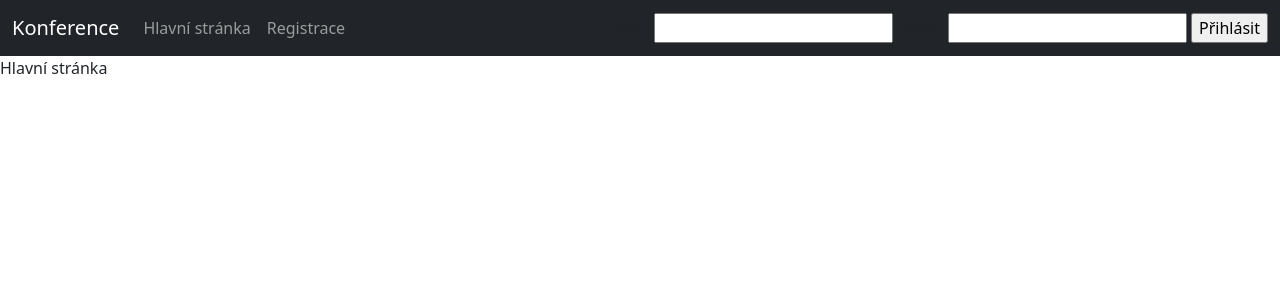
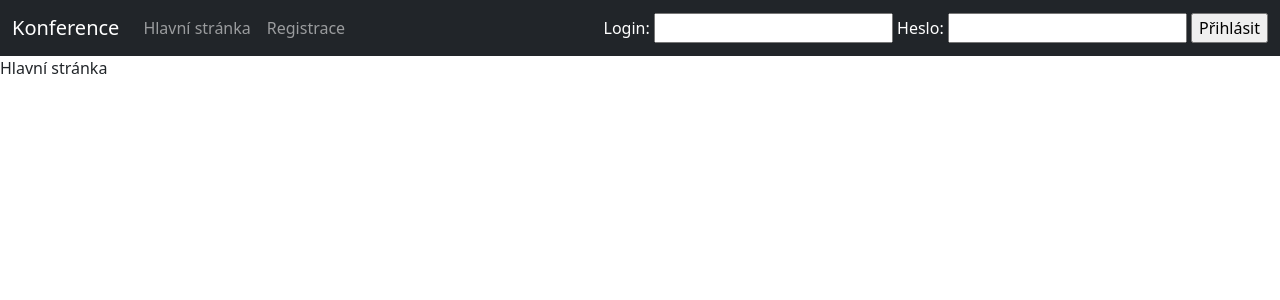
Before and after one commit to lukajin/semestralka-web, a PHP site: template pages/home.twig in a window 1280 px wide. Shown: the top 300 px of the page. Run offline with PHP 8.4, Linux system fonts and the light colour scheme; the template is opened without the code that fills it, so the values that code supplies are empty; some libraries are stand-ins or nearby versions.

Commit message:
login: oprava tmavého písma na tmavém pozadí

```diff
--- a/pages/base.twig
+++ b/pages/base.twig
@@ -10,6 +10,7 @@
   <title>{% block title %}{% endblock %} - Konference</title>
   <meta http-equiv="X-UA-Compatible" content="IE=edge">
   <meta name="viewport" content="width=device-width, initial-scale=1">
+  <link href="main.css" rel="stylesheet">
   <link href="https://cdn.jsdelivr.net/npm/bootstrap@5.1.3/dist/css/bootstrap.min.css"
     rel="stylesheet"
     integrity="sha384-1BmE4kWBq78iYhFldvKuhfTAU6auU8tT94WrHftjDbrCEXSU1oBoqyl2QvZ6jIW3"
--- /dev/null
+++ b/public/main.css
@@ -0,0 +1,3 @@
+.navbar{
+    color: #fff;
+}
```
